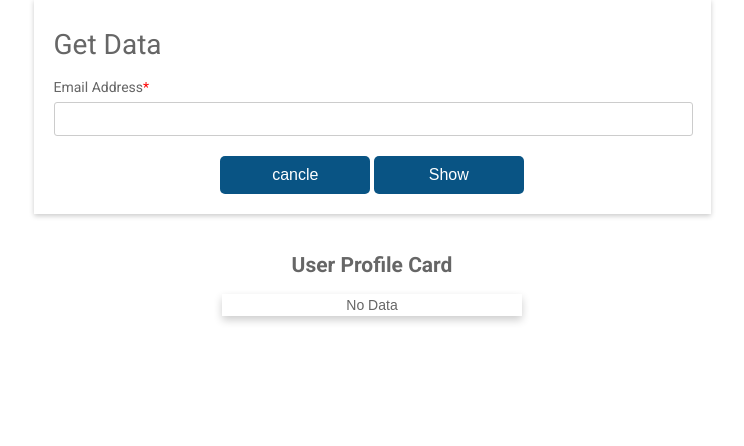
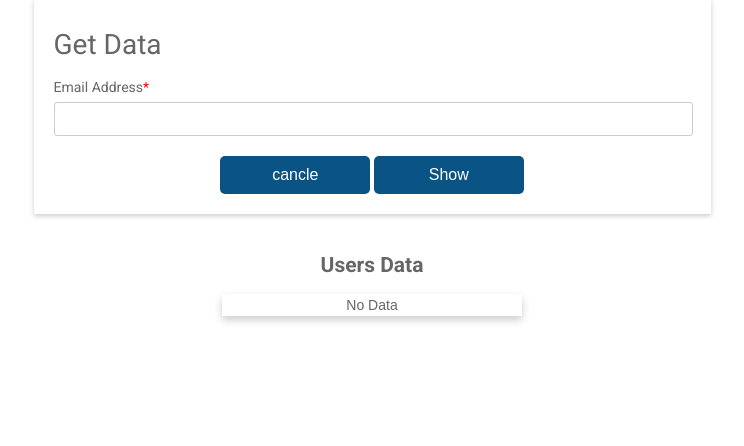
Before and after one commit to Ankit-Tec40/AsmitCard-Assignment, a Flask app: page /showData in a window 1280 px wide. Shown: the part 24-470 px from the top of the page, without its empty margins (268-1012 px from the left). Run offline with Flask 2, Linux system fonts and the light colour scheme; some libraries are stand-ins or nearby versions.

Commit message:
Add files via upload

```diff
--- a/templates/ShowData.html
+++ b/templates/ShowData.html
@@ -203,7 +203,7 @@
 }
 </style>
 
-<h2 style="text-align:center">User Profile Card</h2>
+<h2 style="text-align:center">Users Data</h2>
 
 
 
```
